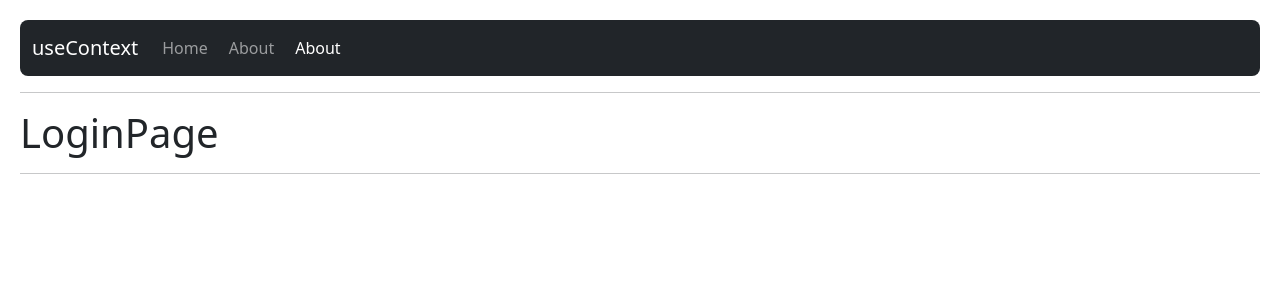
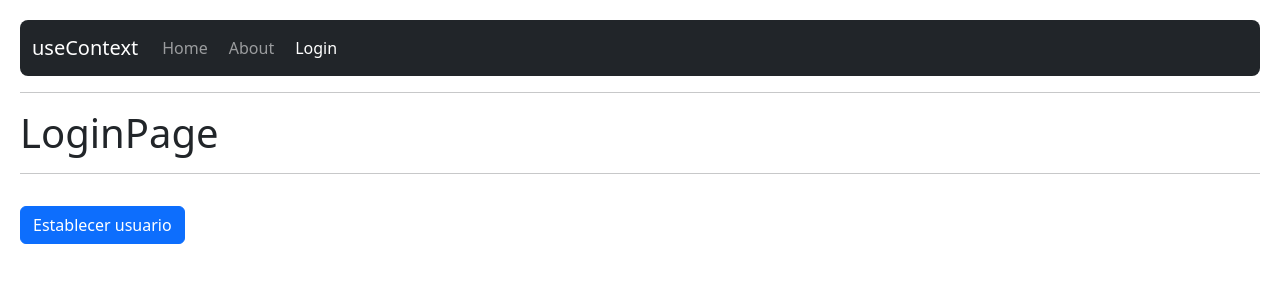
Before and after one commit to RabindraHarichand/Hooks-App, a React (Vite) app: page /login in a window 1280 px wide. Shown: the top 300 px of the page. Built offline with nearby package versions, Linux system fonts and the light colour scheme.

Commit message:
[Section 11]: useContext hook

```diff
--- a/src/09-useContext/HomePage.jsx
+++ b/src/09-useContext/HomePage.jsx
@@ -1,8 +1,16 @@
+import { useContext } from "react";
+import { UserContext } from "./context/UserContext";
+
 export const HomePage = () => {
+  const { user } = useContext(UserContext);
+
   return (
     <>
-      <h1>HomePage</h1>
+      <h1>
+        HomePage <small>{user?.name}</small>
+      </h1>
       <hr />
+      <pre>{JSON.stringify(user, null, 3)}</pre>
     </>
   );
 };
--- a/src/09-useContext/LoginPage.jsx
+++ b/src/09-useContext/LoginPage.jsx
@@ -1,8 +1,23 @@
+import { useContext } from "react";
+import { UserContext } from "./context/UserContext";
+
 export const LoginPage = () => {
+  const { user, setUser } = useContext(UserContext);
   return (
     <>
       <h1>LoginPage</h1>
       <hr />
+
+      <pre>{JSON.stringify(user, null, 3)}</pre>
+
+      <button
+        className="btn btn-primary"
+        onClick={() =>
+          setUser({ id: 123, name: "Test", email: "test@email.com" })
+        }
+      >
+        Establecer usuario
+      </button>
     </>
   );
 };
--- a/src/09-useContext/Navbar.jsx
+++ b/src/09-useContext/Navbar.jsx
@@ -32,7 +32,7 @@
               }
               to="/Login"
             >
-              About
+              Login
             </NavLink>
           </ul>
         </div>
--- a/src/09-useContext/context/UserProvider.jsx
+++ b/src/09-useContext/context/UserProvider.jsx
@@ -1,13 +1,18 @@
+import { useState } from "react";
 import { UserContext } from "./UserContext";
 
-const user = {
-  id: 123,
-  name: "test name",
-  email: "test@email.com",
-};
+// const user = {
+//   id: 123,
+//   name: "test name",
+//   email: "test@email.com",
+// };
+
 export const UserProvider = ({ children }) => {
+  const [user, setUser] = useState();
+
   return (
-    <UserContext.Provider value={{ hola: "Mundo", user: user }}>
+    // <UserContext.Provider value={{ hola: "Mundo", user: user }}>
+    <UserContext.Provider value={{ user, setUser }}>
       {children}
     </UserContext.Provider>
   );
```
